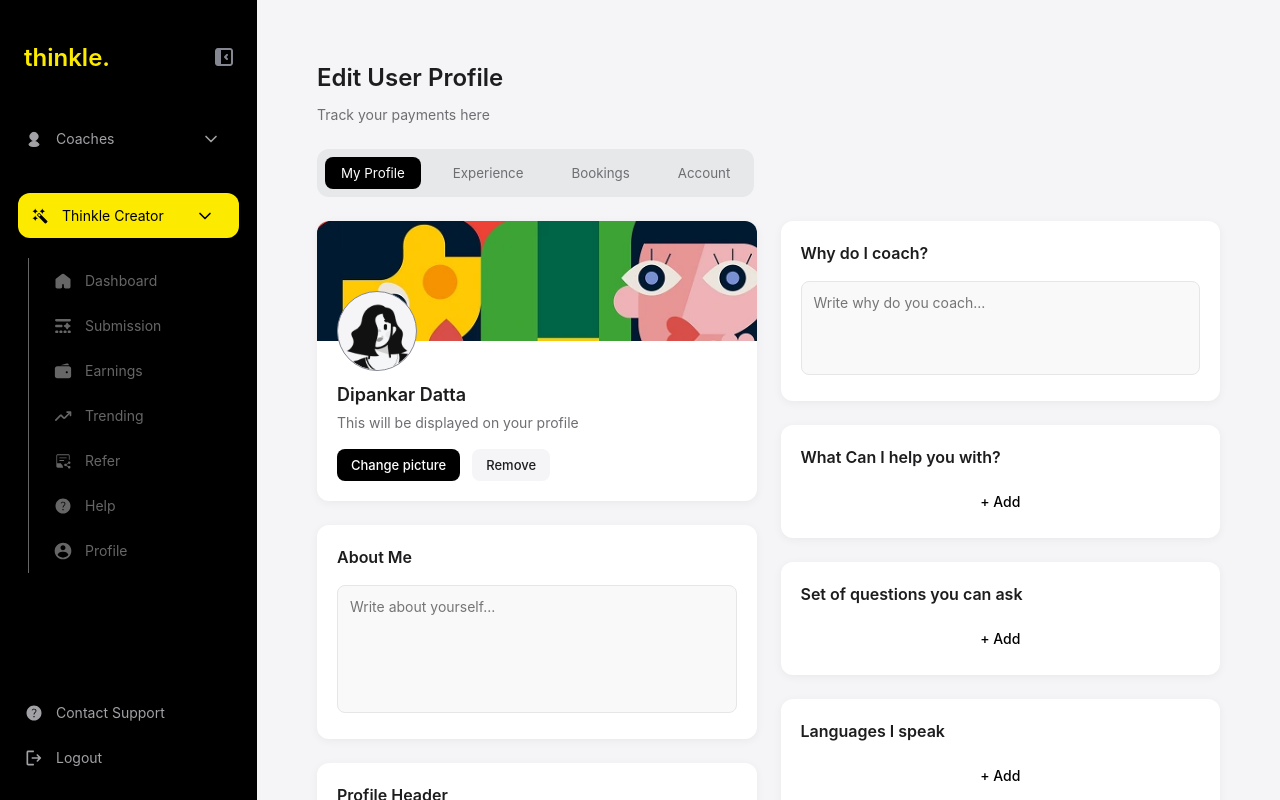
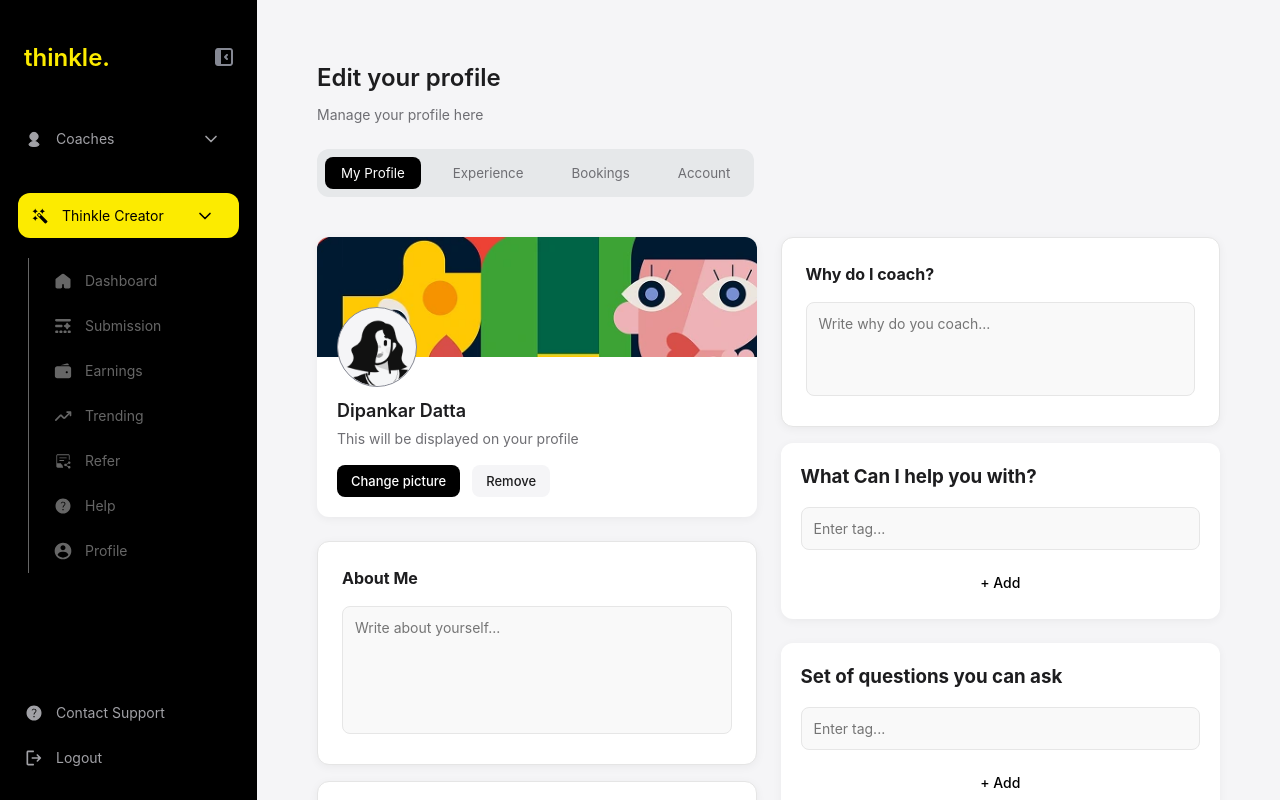
Before and after one commit to NirbhaySirsikar/thinkle-assignment, a React (Vite) app: page /Profile in a window 1280 px wide. Shown: the top 800 px of the page. Built offline with nearby package versions, Linux system fonts and the light colour scheme.

Commit message:
fixed tags container

```diff
--- a/src/components/Profile/MyProfileContainer.jsx
+++ b/src/components/Profile/MyProfileContainer.jsx
@@ -12,7 +12,7 @@ export default function MyProfileContainer() {
   const [showSuccess, setShowSuccess] = useState(false);
   const [showError, setShowError] = useState(false);
 
-  const addTag = (collection, setCollection) => {
+  const addTag = (collection, setCollection, text) => {
     if (text.trim()) {
       const newTag = { id: Date.now().toString(), text: text.trim() };
       setCollection([...collection, newTag]);
@@ -21,7 +21,7 @@ export default function MyProfileContainer() {
     return false;
   };
 
-  const removeTag = (collection, setCollection) => {
+  const removeTag = (collection, setCollection, id) => {
     setCollection(collection.filter((tag) => tag.id !== id));
   };
 
@@ -57,16 +57,22 @@ export default function MyProfileContainer() {
                   onClick={() => onRemoveTag(tag.id)}
                   className="tag-remove-btn"
                 >
-                  <X size={14} />
+                  <svg xmlns="http://www.w3.org/2000/svg" width="12" height="12" viewBox="0 0 24 24" fill="none" stroke="currentColor" stroke-width="2" stroke-linecap="round" stroke-linejoin="round" class="lucide lucide-x" > <path d="M18 6 6 18" /> <path d="m6 6 12 12" /> </svg>
                 </button>
               </div>
             ))}
           </div>
         )}
         <div className="add-tag-container">
+          <input
+            type="text"
+            className="text-input"
+            placeholder={placeholder || "Enter tag..."}
+            value={inputValue}
+            onChange={(e) => setInputValue(e.target.value)}
+          />
           <button className="add-btn" onClick={handleAddTag}>
             + Add
-            {/* <Plus size={16} /> Add */}
           </button>
         </div>
       </div>
@@ -101,7 +107,7 @@ export default function MyProfileContainer() {
             </div>
           </div>
 
-          <div className="profile-section">
+          <div className="card-container">
             <h3>About Me</h3>
             <textarea
               placeholder="Write about yourself..."
@@ -112,7 +118,7 @@ export default function MyProfileContainer() {
             />
           </div>
 
-          <div className="profile-section">
+          <div className="card-container">
             <h3>Profile Header</h3>
             <input
               type="text"
@@ -125,7 +131,7 @@ export default function MyProfileContainer() {
         </div>
 
         <div className="profile-right">
-          <div className="profile-section">
+          <div className="card-container">
             <h3>Why do I coach?</h3>
             <textarea
               placeholder="Write why do you coach..."
--- a/src/pages/Profile.jsx
+++ b/src/pages/Profile.jsx
@@ -18,12 +18,28 @@ const Profile = () => {
     return () => window.removeEventListener("resize", handleResize);
   }, []);
 
+  let title = "Edit User Profile";
+  let description = "Manage your profile here";
+  if(tab === "experience") {
+    title = "Experience";
+    description = "Add your experience here";
+  } else if(tab === "bookings") {
+    title = "Bookings";
+    description = "Track your payments here";
+  } else if(tab === "account") {
+    title = "Account";
+    description = "Manage your account here";
+  } else {
+    title = "Edit your profile";
+    description = "Manage your profile here";
+  }
+
   return (
     <div className="profile-container">
       <div className="profile-header">
         <div className="profile-title">
-          <h1>Edit User Profile</h1>
-          <p>Track your payments here</p>
+          <h1>{title}</h1>
+          <p>{description}</p>
         </div>
       </div>
 
--- a/src/styles/Profile.css
+++ b/src/styles/Profile.css
@@ -6,13 +6,13 @@
 }
 
 .profile-title h1 {
-  font-size: 28px;
+  font-size: 32px;
   font-weight: 700;
 }
 
 .profile-title p {
   color: #6e6e73;
-  font-size: 16px;
+  font-size: 24px;
   margin-top: 8px;
 }
 
--- a/src/styles/Profile/MyProfile.css
+++ b/src/styles/Profile/MyProfile.css
@@ -76,10 +76,18 @@
   margin-bottom: 24px;
 }
 
-.profile-section h3 {
+.card-container h3 {
   font-size: 16px;
-  font-weight: 600;
+  font-weight: 700;
   margin-bottom: 16px;
+}
+
+.profile-left>div{
+  margin-top: 1rem;
+}
+
+.profile-right>div{
+  margin-top: 1rem;
 }
 
 .text-input {
@@ -186,17 +194,18 @@
   display: flex;
   flex-wrap: wrap;
   gap: 8px;
-  margin-bottom: 16px;
+  margin-top: 16px;
+  margin-top: 16px;
 }
 
 .tag {
   display: flex;
   align-items: center;
   gap: 8px;
-  background-color: #e5deff;
-  color: #7E69AB;
+  background-color:#0B66D233;
+  color: #0B66D2;
   padding: 6px 12px;
-  border-radius: 100px;
+  border-radius: 6px;
   font-size: 13px;
 }
 
@@ -205,14 +214,17 @@
   align-items: center;
   justify-content: center;
   background: none;
+  color: #0B66D2;
   border: none;
   cursor: pointer;
-  color: #7E69AB;
   padding: 0;
 }
 
 .add-tag-container {
+  margin-top: 16px;
   display: flex;
+  flex-direction: column;
+  gap: 1rem;
   justify-content: center;
 }
 
--- a/src/styles/global.css
+++ b/src/styles/global.css
@@ -50,6 +50,7 @@ a {
 }
 
 .card-container {
+  display: block;
   background-color: white;
   border-radius: 12px;
   box-shadow: 0 2px 10px rgba(0, 0, 0, 0.05);
```
